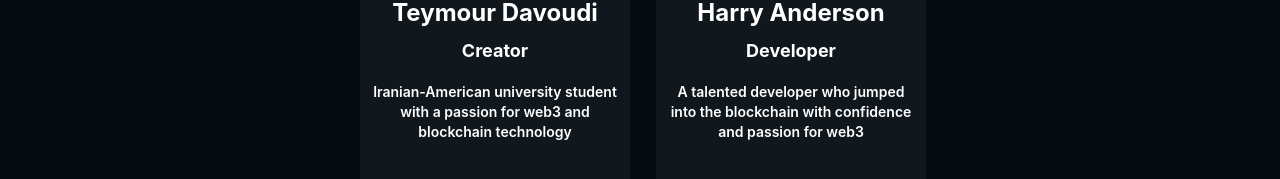
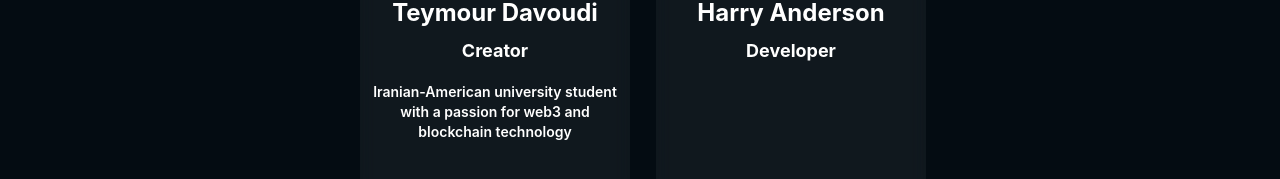
Before and after one commit to sourlodine/Women-Life-Freedom-App, a React (Create React App) app: page /team in a window 1280 px wide. Shown: the part 759-938 px from the top of the page. Built offline with nearby package versions, Linux system fonts and the light colour scheme.

Commit message:
delete description

```diff
--- a/src/pages/team.js
+++ b/src/pages/team.js
@@ -16,7 +16,7 @@ export default function Team() {
 
   const teamData = [
     { name: "Teymour Davoudi", avatar: Team1, title: "Creator", description: "Iranian-American university student with a passion for web3 and blockchain technology", twitter: "https://x.com/txymour?s=21", instagram: "https://instagram.com/teyymour?igshid=MjEwN2IyYWYwYw==", linkedIn: "https://www.linkedin.com/in/teymour-davoudi-6332b7251" },
-    { name: "Harry Anderson", avatar: Team2, title: "Developer", description: "A talented developer who jumped into the blockchain with confidence and passion for web3", twitter: "https://x.com/evilgon0214", instagram: "", linkedIn: "https://www.linkedin.com/in/evilgon/" },
+    { name: "Harry Anderson", avatar: Team2, title: "Developer", description: "", twitter: "https://x.com/evilgon0214", instagram: "", linkedIn: "https://www.linkedin.com/in/evilgon/" },
 
     // { name: "Team3", avatar: SliderImage3, title: "Marketing Manager", description: "A marketing manager who has spent more than 3 years developing the NFT essential technology and market", twitter: "https://x.com/", instagram: "https://instagram.com/", linkedIn: "https://www.linkedin.com/" },
     // { name: "Team4", avatar: SliderImage8, title: "Designer", description: "Innovative professional passionate about designing digital products with cutting-edge design", twitter: "https://x.com/", instagram: "https://instagram.com/", linkedIn: "https://www.linkedin.com/" },
```
